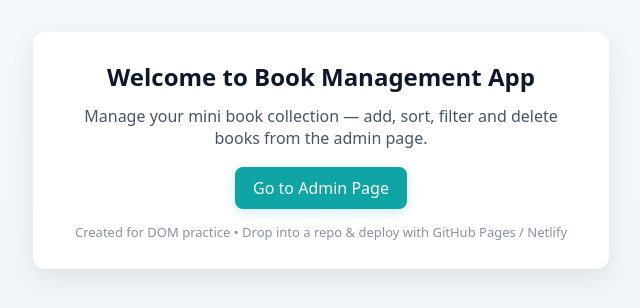
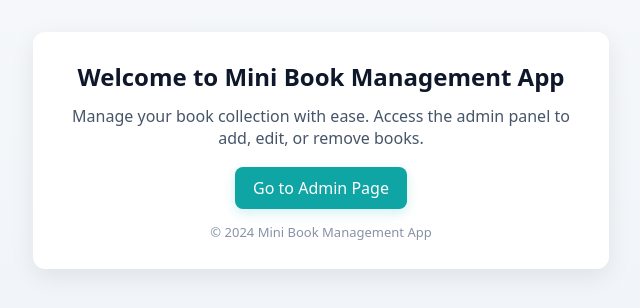
Before and after one commit to dhanalaxmidupakuntla-tech/module-2, a plain HTML site: page assignment-17/MiniBookManagementApp/index.html in a window 1280 px wide. Shown: the part 250-558 px from the top of the page, without its empty margins (319-959 px from the left). Drawn offline with Linux system fonts and the light colour scheme.

Commit message:
Mini Book Management App

```diff
--- a/assignment-17/MiniBookManagementApp/index.html
+++ b/assignment-17/MiniBookManagementApp/index.html
@@ -3,7 +3,7 @@
 <head>
   <meta charset="utf-8" />
   <meta name="viewport" content="width=device-width,initial-scale=1" />
-  <title>Welcome - Book Management App</title>
+  <title>Mini Book Management App</title>
   <style>
     body{
       font-family: system-ui, -apple-system, "Segoe UI", Roboto, "Helvetica Neue", Arial;
@@ -26,10 +26,10 @@
 </head>
 <body>
   <div class="card" role="main">
-    <h1>Welcome to Book Management App</h1>
-    <p>Manage your mini book collection — add, sort, filter and delete books from the admin page.</p>
+    <h1>Welcome to Mini Book Management App</h1>
+    <p>Manage your book collection with ease. Access the admin panel to add, edit, or remove books.</p>
     <a class="button" href="admin.html">Go to Admin Page</a>
-    <footer>Created for DOM practice • Drop into a repo & deploy with GitHub Pages / Netlify</footer>
+    <footer>&copy; 2024 Mini Book Management App</footer>
   </div>
 </body>
 </html>
```
Also changed, not shown: assignment-17/MiniBookManagementApp/admin.html (+1 -1 lines).
